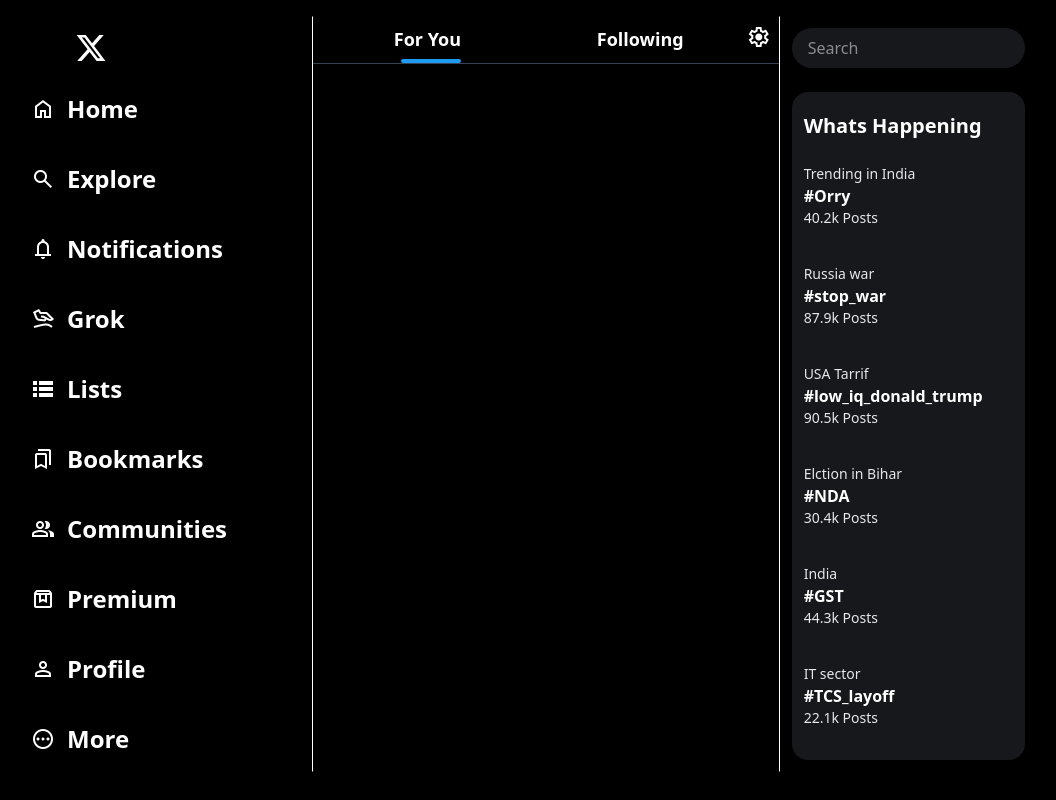
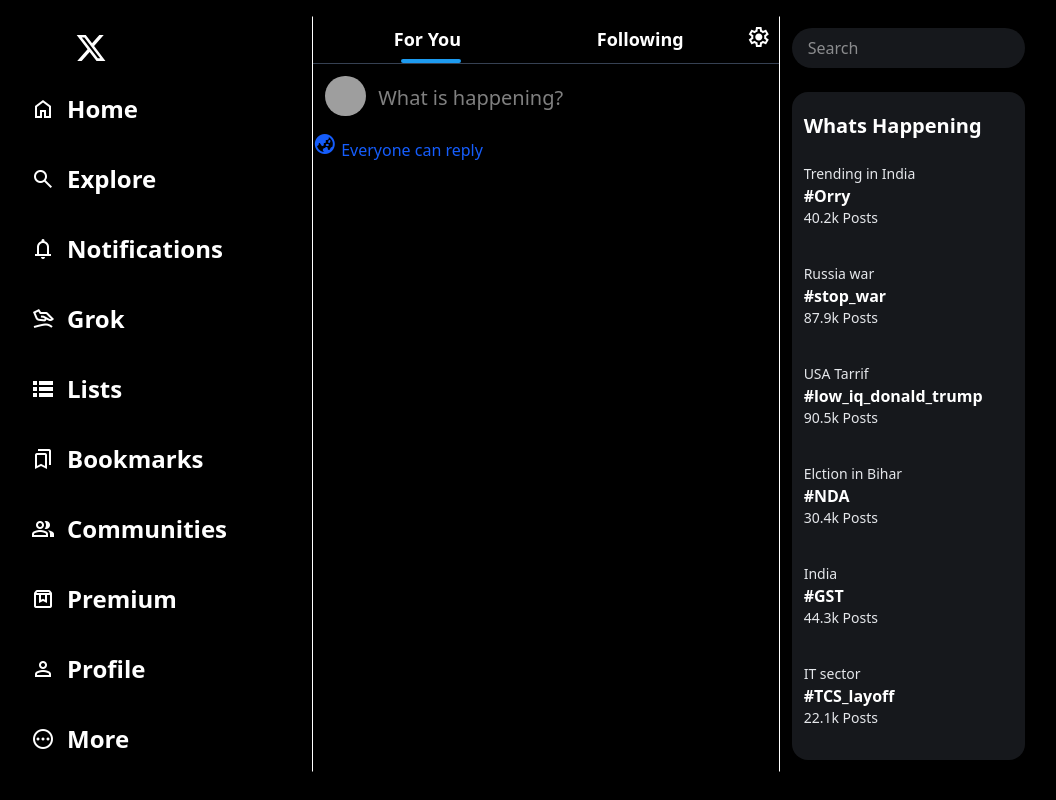
Before and after one commit to Aditya-das-4707-e/X-Clone, a website: page index.html in a window 1280 px wide. Shown: the whole page, without its empty margins (34-1090 px from the left). Drawn offline with nearby package versions, Linux system fonts and the light colour scheme; grey boxes are pictures that could not be loaded.

Commit message:
new change and dp section add

```diff
--- a/index.html
+++ b/index.html
@@ -79,6 +79,21 @@
                 </div>
 
             </div>
+            <div class="whatishapp flex">
+                <div class="img m-3">
+                    <img src="https://pbs.twimg.com/profile_images/1940783537872867328/jPBzd5bK_normal.jpg" alt=""
+                        class="w-12 h-10 rounded-full object-cover">
+                </div>
+                <input class="bg-black text-white w-full h-7 my-5 outline-none text-xl" type="text"
+                    placeholder="What is happening?">
+            </div>
+
+                <div class="text-blue-600">
+                    <span class="material-symbols-outlined ">
+                        globe_asia
+                    </span>
+                    <span>Everyone can reply</span>
+                </div>
 
 
 
```
Also changed, not shown: src/output.css.
